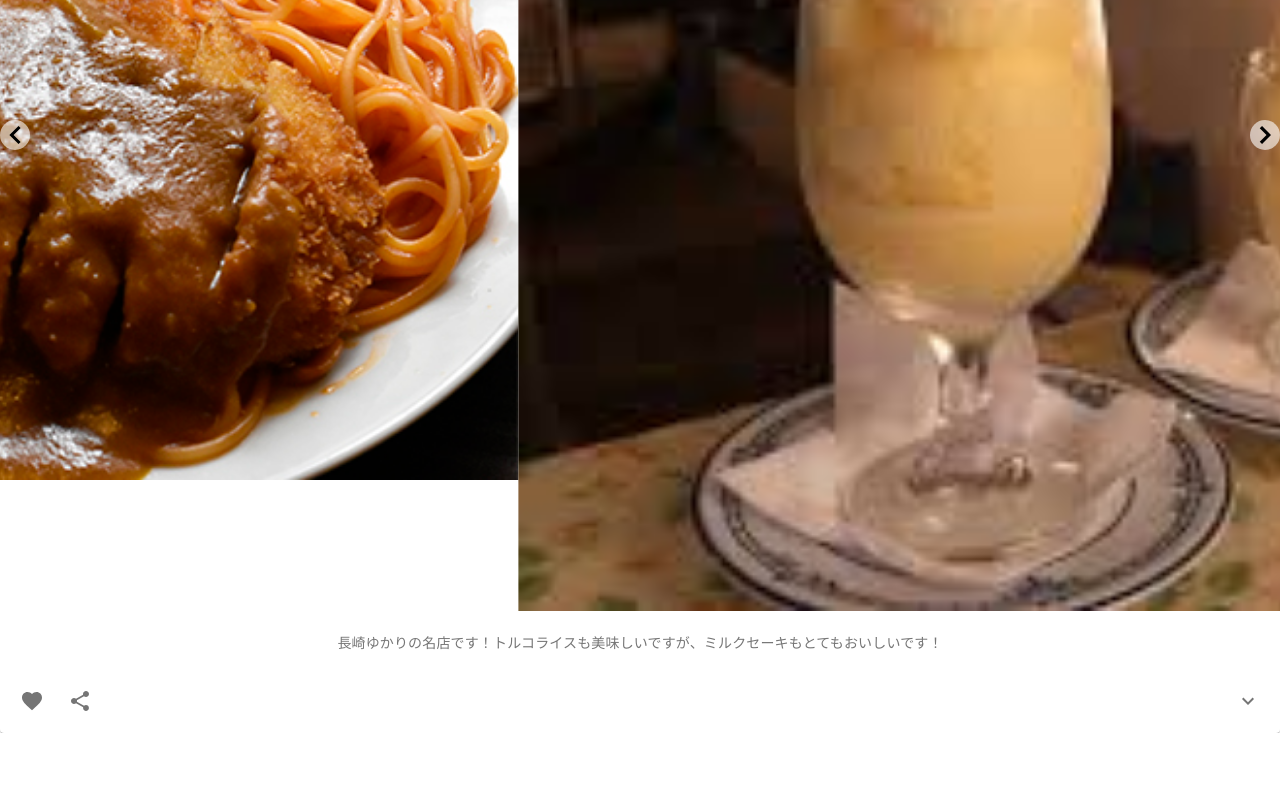
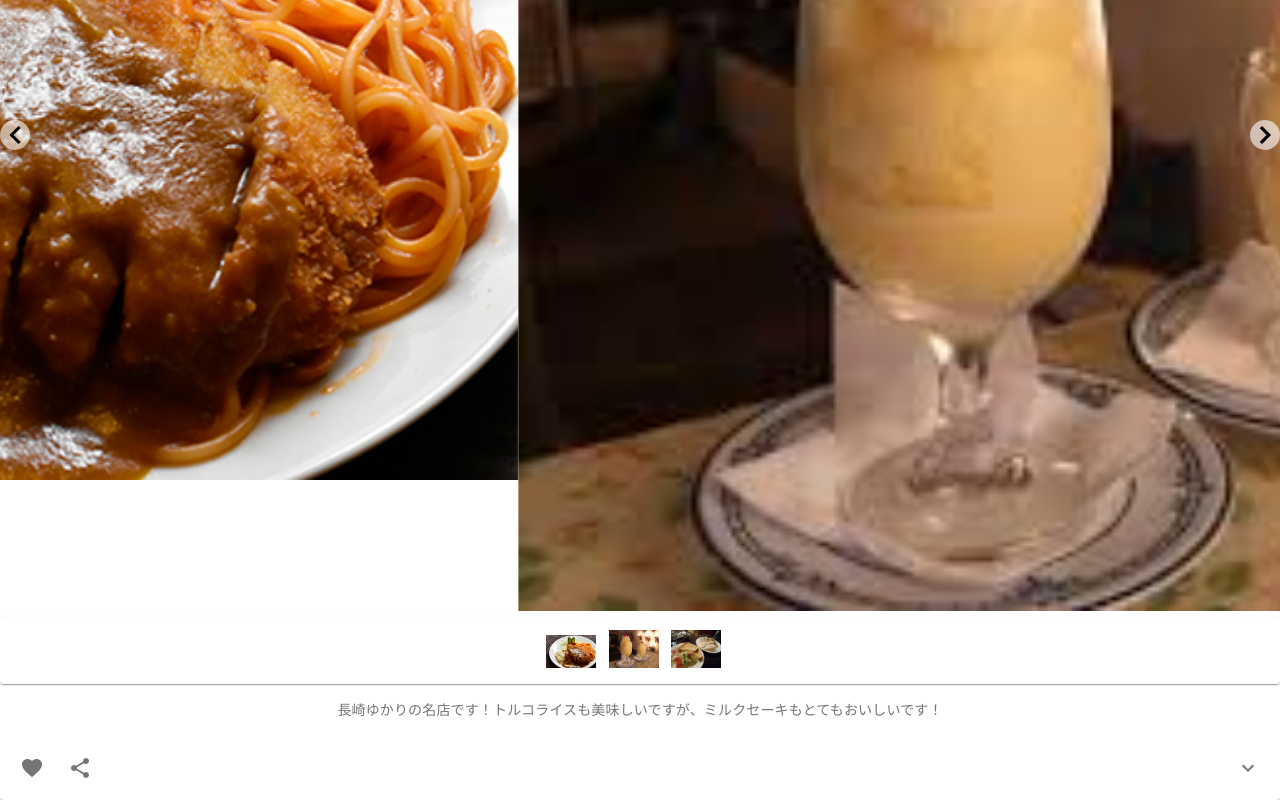
Before and after one commit to reiji1020/kokodogan, a React (Create React App) app: page / in a window 1280 px wide. Shown: the part 484-1284 px from the top of the page. Before the commit the page ends 1217 px from the top, so only its background shows below. Built offline with nearby package versions, Linux system fonts and the light colour scheme.

Commit message:
[update]サムネイル表示を可能にする

```diff
--- a/src/Component/SpotInfo.js
+++ b/src/Component/SpotInfo.js
@@ -18,6 +18,7 @@ import MoreVertIcon from '@material-ui/icons/MoreVert';
 
 //Custom Component
 import SlideShow from './SlideShow';
+import Thumbnail from './Tnumbnail';
 
 const useStyles = makeStyles((theme) => ({
   root: {
@@ -67,7 +68,10 @@ export default function SpotInfo() {
         title="ツル茶ん"
         subheader="Novenver 21, Sat"
       />
+      {/* スライドコンポーネント */}
       <SlideShow />
+      {/* サムネイル */}
+      <Thumbnail />
       <CardContent>
         <Typography variant="body2" color="textSecondary" component="p">
           長崎ゆかりの名店です！トルコライスも美味しいですが、ミルクセーキもとてもおいしいです！
--- /dev/null
+++ b/src/Component/Tnumbnail.js
@@ -0,0 +1,40 @@
+import React from 'react';
+import { makeStyles, useTheme } from '@material-ui/core/styles';
+import Card from '@material-ui/core/Card';
+import CardContent from '@material-ui/core/CardContent';
+import CardMedia from '@material-ui/core/CardMedia';
+import IconButton from '@material-ui/core/IconButton';
+import Typography from '@material-ui/core/Typography';
+import SkipPreviousIcon from '@material-ui/icons/SkipPrevious';
+import PlayArrowIcon from '@material-ui/icons/PlayArrow';
+import SkipNextIcon from '@material-ui/icons/SkipNext';
+
+const useStyles = makeStyles((theme) => ({
+  root: {
+    display: 'flex',
+  },
+  cover: {
+    width: 151,
+  },
+}));
+
+export default function Tumbnail() {
+  const classes = useStyles();
+  const theme = useTheme();
+
+  const images = [
+    `${process.env.PUBLIC_URL + '/img/turu.jpg'}`,
+    `${process.env.PUBLIC_URL + '/img/turu2.jpg'}`,
+    `${process.env.PUBLIC_URL + '/img/turu3.jpg'}`
+  ];
+
+  return (
+    <Card>
+        {images.map((each, index) => (
+            <div key={index} style={{"display": "inline-block", "_display": "inline"}}>
+            <img style={{ margin: "0.8em 0.8em 0.8em 0", border: "none", width: "50px"}} src={each} />
+            </div>
+        ))}
+    </Card>
+  );
+}
```
